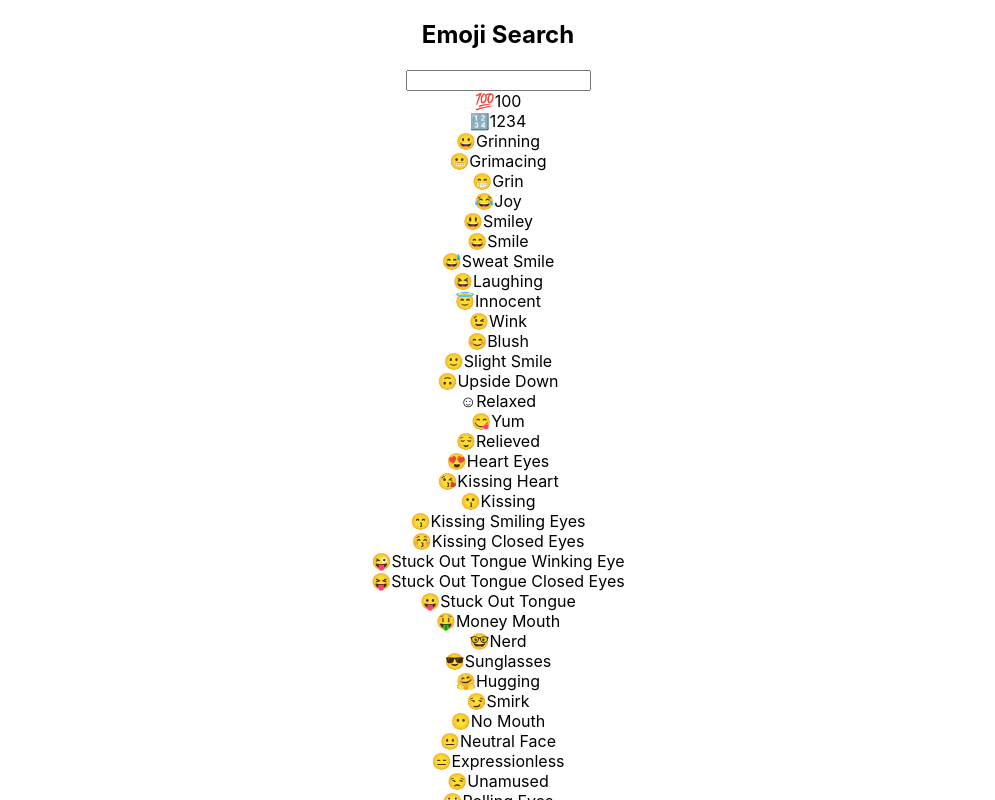
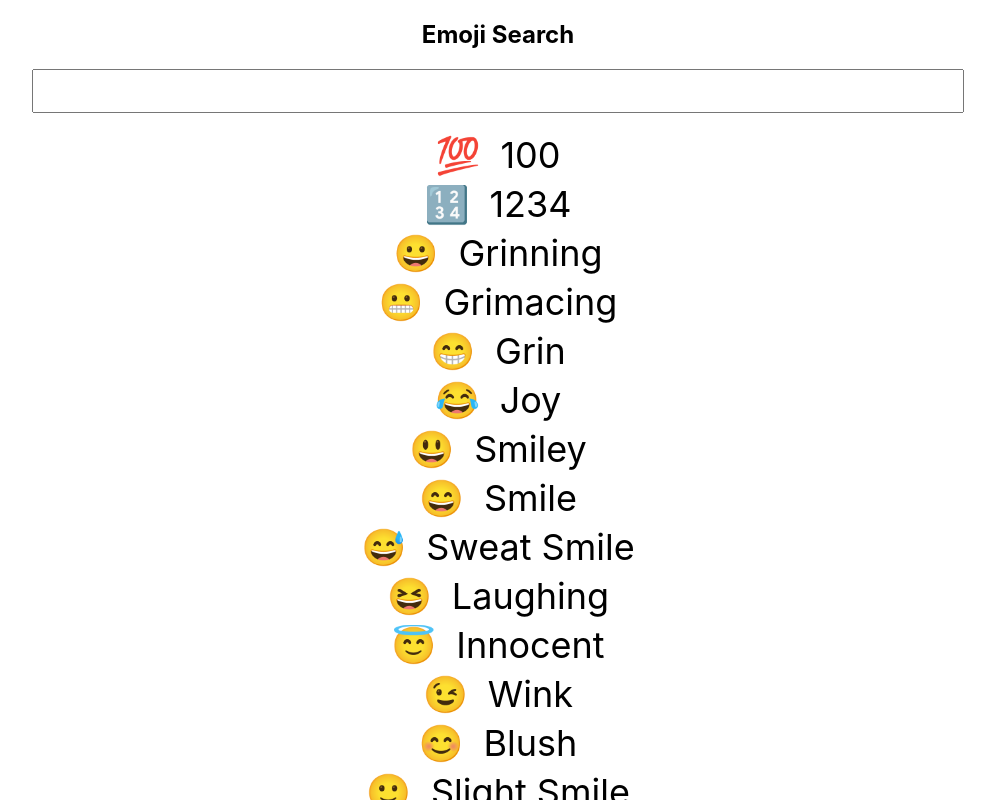
Before and after one commit to darksaber9999/emoji-search, a React (Create React App) app: page / in a window 1280 px wide. Shown: the top 800 px of the page, without its empty margins (142-1137 px from the left). Built offline with nearby package versions, Linux system fonts and the light colour scheme.

Commit message:
Update CSS

```diff
--- a/src/index.css
+++ b/src/index.css
@@ -7,3 +7,22 @@ body {
   -moz-osx-font-smoothing: grayscale;
   text-align: center;
 }
+
+.emojiSearch input {
+  width: 70%;
+  font-size: 24px;
+  padding: 6px 16px;
+}
+
+.emojiResults {
+  margin: 20px 0;
+}
+
+.emojiRow {
+  margin: 5px 0;
+  font-size: 36px;
+}
+
+.emojiRow span {
+  margin: 0 10px;
+}
```
